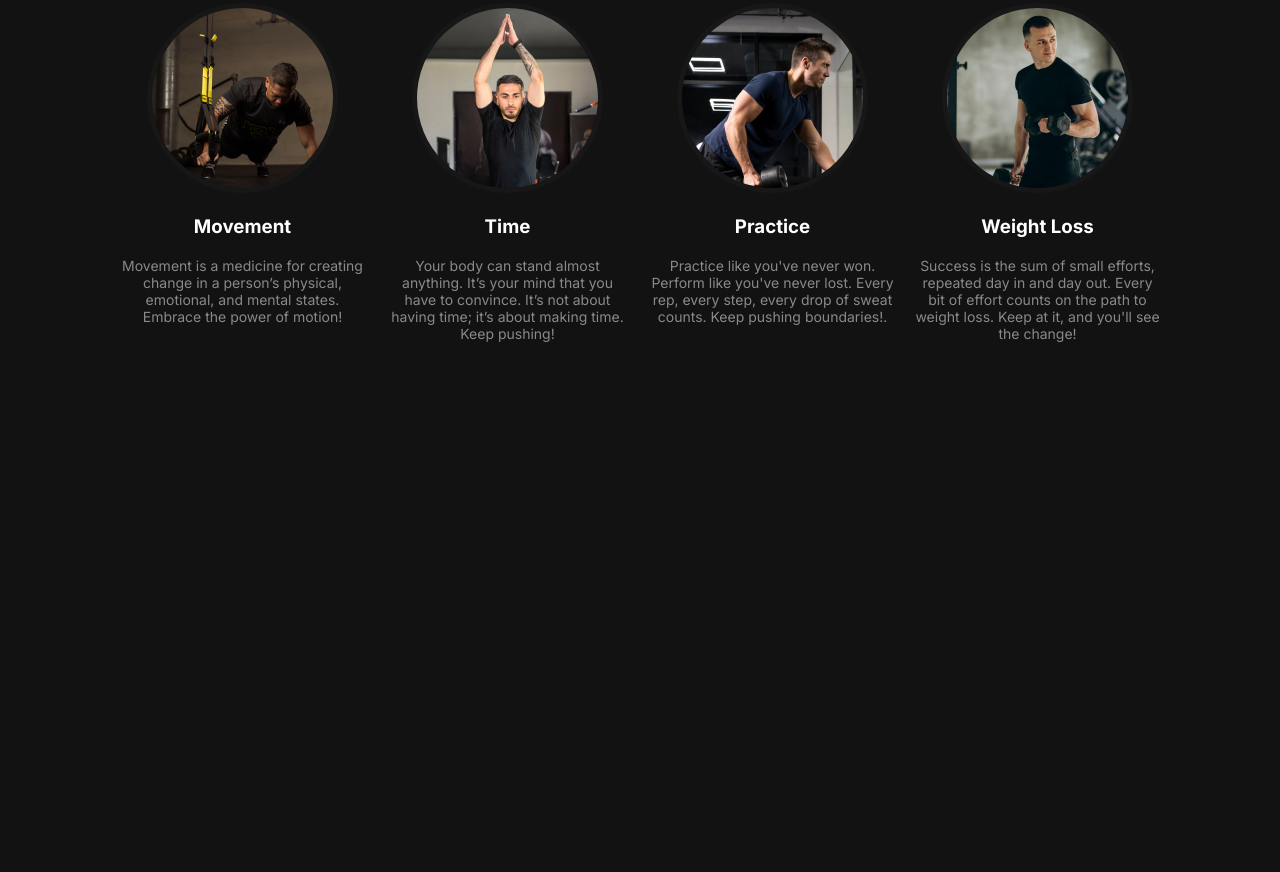
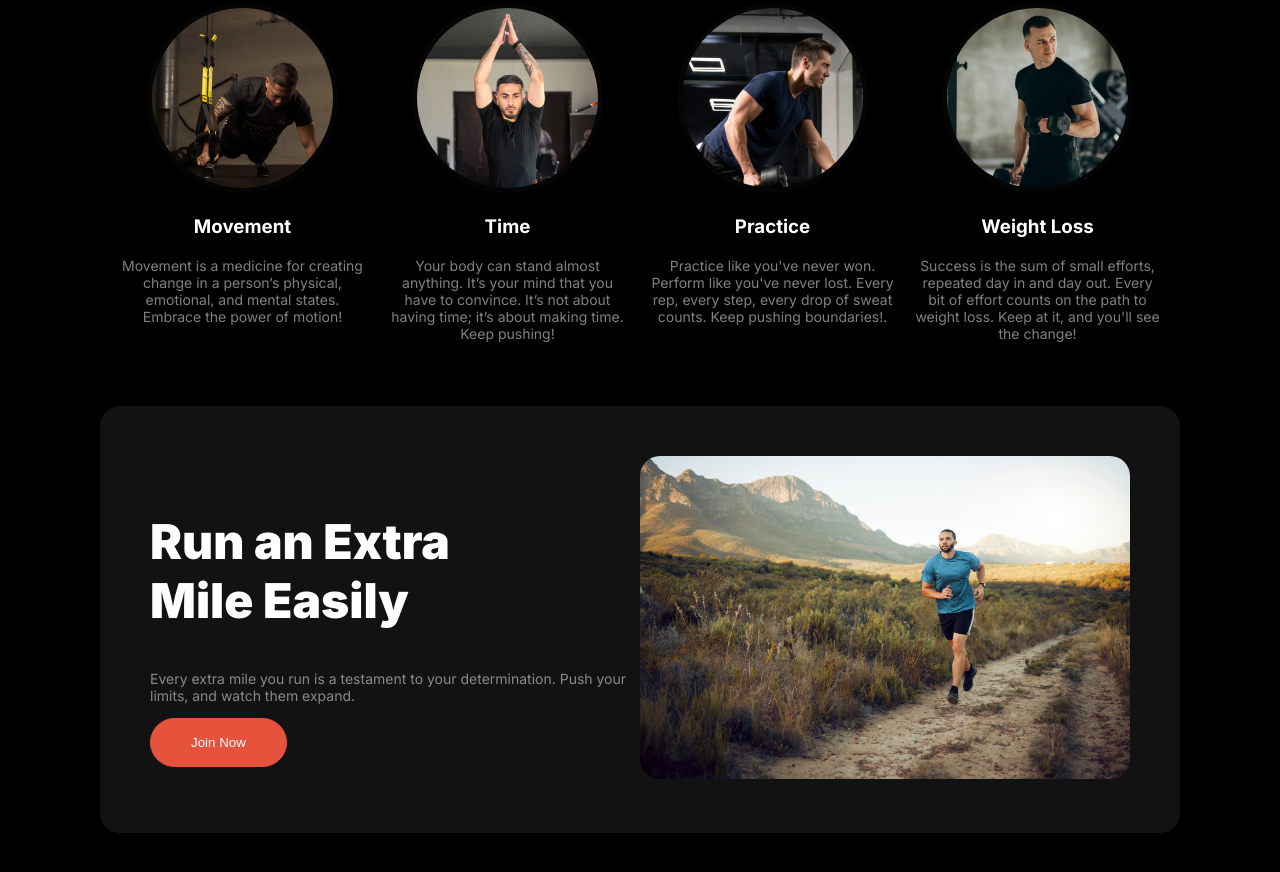
Before and after one commit to al-raiyan/versatile-ui, a plain HTML site: page index.html in a window 1280 px wide. Shown: the part 1186-2058 px from the top of the page. Before the commit the page ends 1692 px from the top, so only its background shows below. Drawn offline with Linux system fonts and the light colour scheme.

Commit message:
third section

```diff
--- a/index.html
+++ b/index.html
@@ -91,6 +91,20 @@
           </div>
         </div>
       </section>
+      <section class="run-mile">
+        <div>
+          <h1>
+            Run an Extra <br />
+            Mile Easily
+          </h1>
+          <p>
+            Every extra mile you run is a testament to your determination. Push
+            your limits, and watch them expand.
+          </p>
+          <button class="join-btn">Join Now</button>
+        </div>
+        <div><img src="images/run.jpg" alt="Run Image" /></div>
+      </section>
     </main>
     <footer></footer>
   </body>
--- a/style.css
+++ b/style.css
@@ -4,7 +4,7 @@ body {
   font-family: "Inter", sans-serif;
   font-optical-sizing: auto;
   font-style: normal;
-  background-color: #121212;
+  background-color: black !important;
   color: #fff;
   margin: 100px;
 }
@@ -47,7 +47,6 @@ body {
   grid-template-columns: 1fr 1fr;
   align-items: center;
   padding: 50px;
-  background-color: #121212;
 }
 .banner-content h1 {
   font-size: 78px;
@@ -60,7 +59,8 @@ body {
 .free-videos-badge p,
 .premium-videos-badge p,
 .banner-content p,
-.habits p {
+.habits p,
+.run-mile p {
   color: #ffffff80;
   font-size: 14px;
 }
@@ -139,6 +139,7 @@ body {
   text-align: center;
   padding: 50px 20px;
 }
+.run-mile h1,
 .habits h1 {
   font-size: 48px;
   font-weight: 900;
@@ -159,3 +160,19 @@ body {
   border: 5px solid rgba(255, 255, 255, 0.021);
   border-radius: 50%;
 }
+/* Run an Extra Mile Section */
+.run-mile {
+  display: grid;
+  grid-template-columns: 1fr 1fr;
+  justify-items: end;
+  align-items: center;
+  padding: 50px;
+  background-color: #121212;
+  border-radius: 20px;
+}
+
+.run-mile img {
+  width: 100%;
+  max-width: 500px;
+  border-radius: 20px;
+}
```
